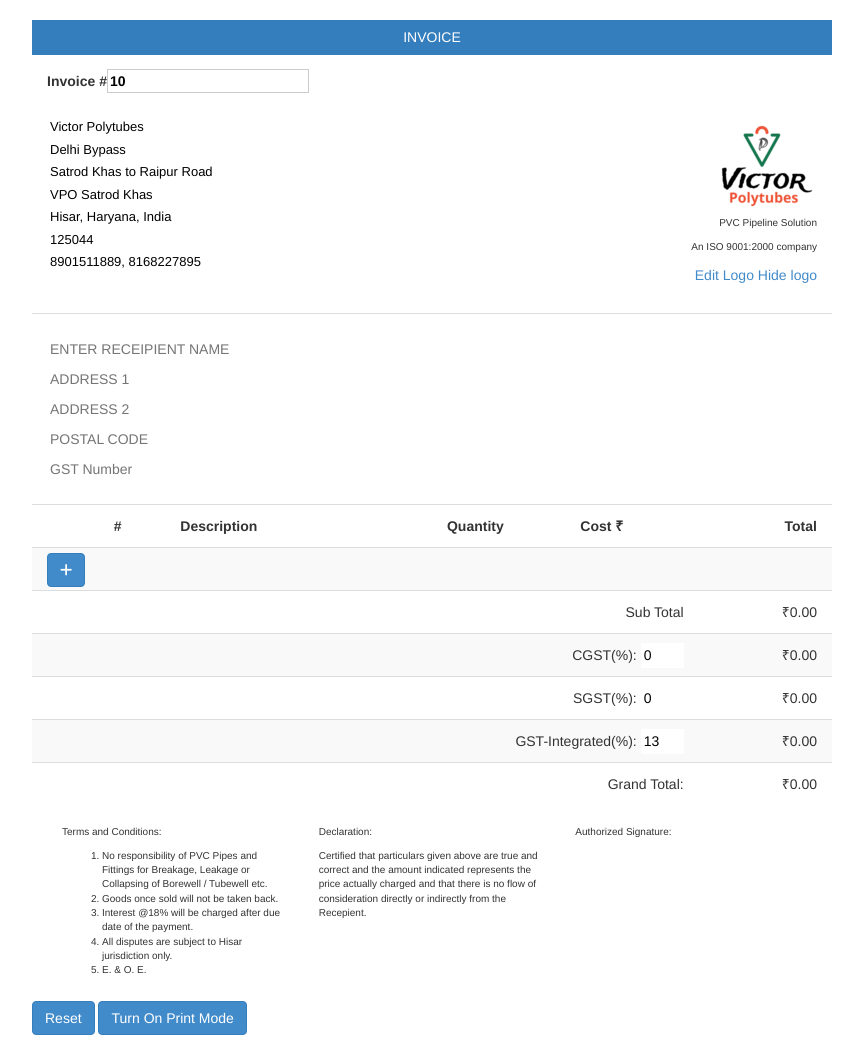
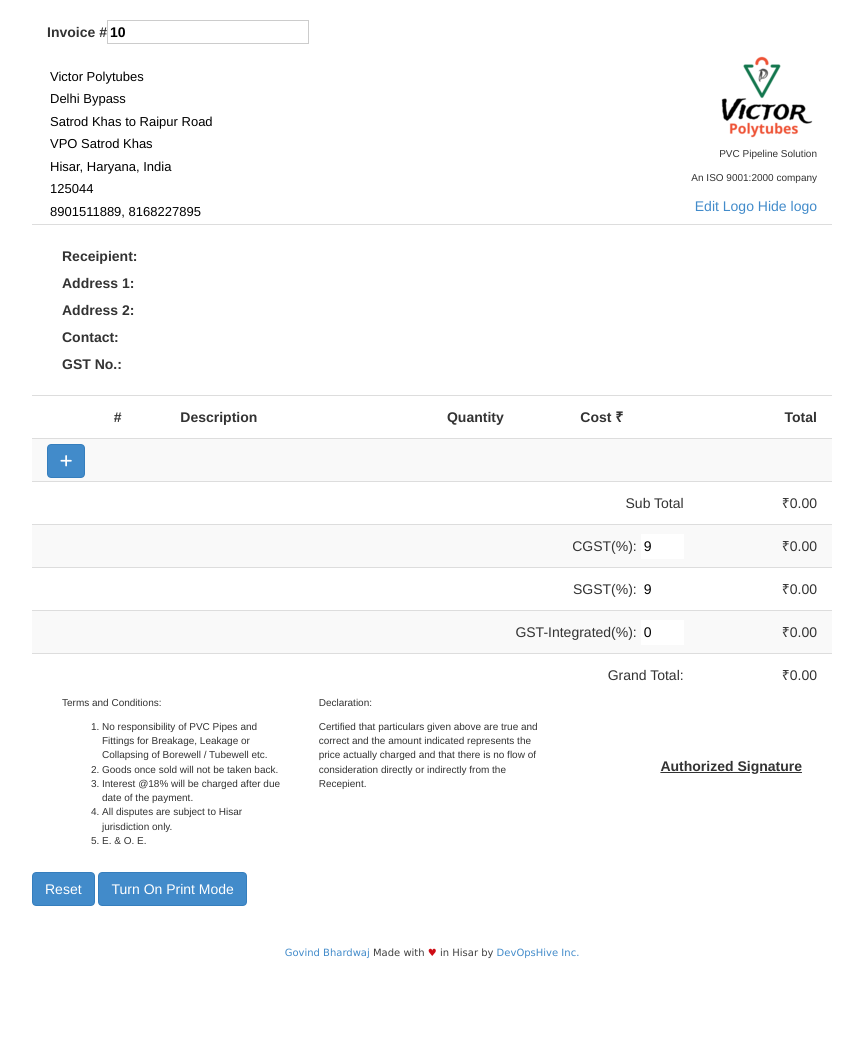
Before and after one commit to devopshive/invoice-system, a website: page app/index.html in a window 1280 px wide. Shown: the top 1038 px of the page, without its empty margins (208-1071 px from the left). After the commit the page ends 1000 px from the top, so only its background shows below. Drawn offline with nearby package versions, Linux system fonts and the light colour scheme.

Commit message:
checkpoint

```diff
--- a/app/css/style.css
+++ b/app/css/style.css
@@ -56,13 +56,10 @@
 .heading {
   background-color: #357EBD;
   color: #FFF;
-  margin-bottom: 1em;
   text-align: center;
-  line-height: 2.5em;
 }
 
 .branding {
-  padding-bottom: 2em;
   border-bottom: 1px solid #ddd;
 }
 
@@ -119,6 +116,10 @@
   font-size: small;
 }
 
+.signature {
+  text-align: right;
+}
+
 .extra_small {
   font-size: x-small;
 }
--- a/app/index.html
+++ b/app/index.html
@@ -4,68 +4,104 @@
 <head>
   <title>INVOICE</title>
   <meta charset='utf-8'>
-  <meta name="description" content="AngularJS and Angular Code Example for creating Invoices and Invoicing Application">
+  <meta name="description"
+        content="AngularJS and Angular Code Example for creating Invoices and Invoicing Application">
   <link rel="stylesheet" href="css/bootstrap.min.css">
   <link href="css/font-awesome.min.css" rel="stylesheet">
   <link rel="stylesheet" type="text/css" href="css/style.css">
-  <script type="text/javascript" src="https://ajax.googleapis.com/ajax/libs/angularjs/1.4.4/angular.min.js"></script>
+  <script type="text/javascript"
+          src="https://ajax.googleapis.com/ajax/libs/angularjs/1.4.4/angular.min.js"></script>
   <script type="text/javascript" src="js/main.js"></script>
   <script type="text/javascript" src="js/7b2373ca02.js"></script>
 </head>
 
 <body ng-app="invoicing" ng-controller="InvoiceCtrl">
 <div class="container" width="800px" id="invoice">
-    <div class="row">
-      <div class="col-xs-12 heading">
-        INVOICE
+  <div class="invoice-number-container">
+    <label for="invoice-number">Invoice #</label><input type="text" id="invoice-number"
+                                                        ng-model="invoice.invoice_number"/>
+  </div>
+  <div class="row branding">
+    <div class="company_info col-xs-6" ng-hide="logoRemoved">
+      <br>
+      <div class="input-container"><input type="text" ng-model="invoice.company_info.name"/></div>
+      <div class="input-container"><input type="text" ng-model="invoice.company_info.address1"/>
+      </div>
+      <div class="input-container"><input type="text" ng-model="invoice.company_info.address2"/>
+      </div>
+      <div class="input-container"><input type="text" ng-model="invoice.company_info.address3"/>
+      </div>
+      <div class="input-container"><input type="text" ng-model="invoice.company_info.address4"/>
+      </div>
+      <div class="input-container"><input type="text" ng-model="invoice.company_info.postal"/></div>
+      <div class="input-container"><input type="text" ng-model="invoice.company_info.contact"/>
       </div>
     </div>
-    <div class="invoice-number-container">
-      <label for="invoice-number">Invoice #</label><input type="text" id="invoice-number"
-        ng-model="invoice.invoice_number" />
-    </div>
-    <br>
-    <div class="row branding">
-      <div class="company_info col-xs-6" ng-hide="logoRemoved">
-        <div class="input-container"><input type="text" ng-model="invoice.company_info.name" /></div>
-        <div class="input-container"><input type="text" ng-model="invoice.company_info.address1" /></div>
-        <div class="input-container"><input type="text" ng-model="invoice.company_info.address2" /></div>
-        <div class="input-container"><input type="text" ng-model="invoice.company_info.address3" /></div>
-        <div class="input-container"><input type="text" ng-model="invoice.company_info.address4" /></div>
-        <div class="input-container"><input type="text" ng-model="invoice.company_info.postal" /></div>
-        <div class="input-container"><input type="text" ng-model="invoice.company_info.contact" /></div>
-      </div>
     <div class="col-xs-6 logo-container">
-        <input type="file" id="imgInp" />
-        <img ng-hide="logoRemoved" id="company_logo" ng-src="{{ logo }}" alt="your image" width="100" />
+      <input type="file" id="imgInp"/>
+      <img ng-hide="logoRemoved" id="company_logo" ng-src="{{ logo }}" alt="your image"
+           width="100"/>
       <p class="extra_small" ng-hide="logoRemoved">PVC Pipeline Solution</p>
       <p class="extra_small" ng-hide="logoRemoved">An ISO 9001:2000 company</p>
       <div>
         <div class="noPrint" ng-hide="printMode">
           <a ng-click="editLogo()" href>Edit Logo</a>
-            <a ng-click="toggleLogo()" id="remove_logo" href>{{ logoRemoved ? 'Show' : 'Hide' }} logo</a>
+          <a ng-click="toggleLogo()" id="remove_logo" href>{{ logoRemoved ? 'Show' : 'Hide' }}
+            logo</a>
         </div>
       </div>
     </div>
   </div>
+  <div class="row infos">
     <br>
-    <div class="row infos">
-      <div class="col-xs-6">
-        <div class="input-container"><input type="text" ng-model="invoice.customer_info.name"
-            placeholder="ENTER RECEIPIENT NAME" /></div>
-        <div class="input-container"><input type="text" ng-model="invoice.customer_info.address1"
-            placeholder="ADDRESS 1" /></div>
-        <div class="input-container"><input type="text" ng-model="invoice.customer_info.address2"
-            placeholder="ADDRESS 2" /></div>
-        <div class="input-container"><input type="text" ng-model="invoice.customer_info.postal"
-            placeholder="POSTAL CODE" /></div>
-        <div class="input-container"><input type="text" ng-model="invoice.customer_info.postal"
-            placeholder="GST Number" /></div>
+    <div class="form-group col-xs-6">
+      <table>
+        <tr>
+          <td colspan="2" class="col-xs-2">
+            <label>Receipient:</label>
+          </td>
+          <td colspan="2" class="col-xs-4"><input type="text" ng-model="invoice.customer_info.name"
+                     />
+          </td>
+        </tr>
+        <tr>
+          <td colspan="2" class="col-xs-2">
+            <label>Address 1:</label>
+          </td>
+          <td class="col-xs-2">
+            <input type="text" ng-model="invoice.customer_info.address1"
+                  />
+          </td>
+        </tr>
+        <tr>
+          <td colspan="2" class="col-xs-2">
+            <label>Address 2:</label>
+          </td>
+          <td class="col-xs-2"><input type="text" ng-model="invoice.customer_info.address2"
+                    />
+          </td>
+        </tr>
+        <tr>
+          <td colspan="2" class="col-xs-2">
+            <label>Contact:</label>
+          </td>
+          <td class="col-xs-2"><input type="text" ng-model="invoice.customer_info.postal"
+                    />
+          </td>
+        </tr>
+        <tr>
+          <td colspan="2" class="col-xs-2">
+            <label>GST No.:</label>
+          </td>
+          <td class="col-xs-2"><input type="text" ng-model="invoice.customer_info.postal"
+                    />
+          </td>
+        </tr>
+      </table>
       <!-- <div class="input-container" data-ng-hide='printMode'>
         <select ng-model='currencySymbol'
           ng-options='currency.symbol as currency.name for currency in availableCurrencies'></select>
       </div> -->
-        <br>
     </div>
 
   </div>
@@ -82,19 +118,21 @@
 
       <div class="col-xs-1 remove-item-container">
         <a href ng-hide="printMode" ng-click="removeItem(item)" class="btn btn-danger"><i
-              class="fa fa-trash-o"></i><br></a>
+          class="fa fa-trash-o"></i></a>
       </div>
       <div class="col-xs-1 remove-item-container">
         {{$index+1}}
       </div>
       <div class="col-xs-4 input-container">
-          <input ng-model="item.description" placeholder="Description" />
+        <input ng-model="item.description" placeholder="Description"/>
       </div>
       <div class="col-xs-2 input-container">
-          <input ng-model="item.qty" value="1" size="4" ng-required ng-validate="integer" placeholder="Quantity" />
+        <input ng-model="item.qty" value="1" size="4" ng-required ng-validate="integer"
+               placeholder="Quantity"/>
       </div>
       <div class="col-xs-2 input-container">
-          <input ng-model="item.cost" value="0.00" ng-required ng-validate="number" size="6" placeholder="Cost" />
+        <input ng-model="item.cost" value="0.00" ng-required ng-validate="number" size="6"
+               placeholder="Cost"/>
       </div>
       <div class="col-xs-2 text-right input-container">
         {{item.cost * item.qty | currency: currencySymbol}}
@@ -123,7 +161,8 @@
     </div>
     <div class="row">
       <div class="col-xs-10 text-right">GST-Integrated(%): <input ng-model="invoice.gst_integrated"
-            ng-validate="number" style="width:43px">
+                                                                  ng-validate="number"
+                                                                  style="width:43px">
       </div>
       <div class="col-xs-2 text-right">{{calculateIGST() | currency: currencySymbol}}</div>
     </div>
@@ -132,12 +171,12 @@
       <div class="col-xs-2 text-right">{{calculateGrandTotal() | currency: currencySymbol}}</div>
     </div>
   </div>
-    <br>
   <div>
     <div class="terms_condition col-xs-4">
       <p>Terms and Conditions:</p>
       <ol>
-          <li>No responsibility of PVC Pipes and Fittings for Breakage, Leakage or Collapsing of Borewell / Tubewell
+        <li>No responsibility of PVC Pipes and Fittings for Breakage, Leakage or Collapsing of
+          Borewell / Tubewell
           etc.
         </li>
         <li>Goods once sold will not be taken back.</li>
@@ -148,13 +187,16 @@
     </div>
     <div class="declaration col-xs-4">
       <p>Declaration:</p>
-        Certified that particulars given above are true and correct and the amount indicated represents the price
+      Certified that particulars given above are true and correct and the amount indicated
+      represents the price
       actually
       charged and that there is no flow of consideration directly or indirectly from the Recepient.
     </div>
-      <div class="declaration col-xs-4">
-        <p>Authorized Signature:</p>
-
+    <div class="signature col-xs-4">
+      <br>
+      <br>
+      <br>
+      <p><b><u>Authorized Signature</u></b></p>
     </div>
   </div>
 </div>
@@ -162,8 +204,10 @@
   <div class="row noPrint actions">
     <a href="#" class="btn btn-primary" ng-show="printMode" ng-click="printInfo()">Print</a>
     <a href="#" class="btn btn-primary" ng-click="clearLocalStorage()">Reset</a>
-      <a href="#" class="btn btn-primary" ng-hide="printMode" ng-click="printMode = true;">Turn On Print Mode</a>
-      <a href="#" class="btn btn-primary" ng-show="printMode" ng-click="printMode = false;">Turn Off Print Mode</a>
+    <a href="#" class="btn btn-primary" ng-hide="printMode" ng-click="printMode = true;">Turn On
+      Print Mode</a>
+    <a href="#" class="btn btn-primary" ng-show="printMode" ng-click="printMode = false;">Turn Off
+      Print Mode</a>
   </div>
 </div>
 
--- a/app/js/main.js
+++ b/app/js/main.js
@@ -6,9 +6,9 @@
 
   // The invoice displayed when the user first uses the app
   .constant("DEFAULT_INVOICE", {
-    gst_integrated: 13.0,
-    cgst: 0,
-    sgst: 0,
+    gst_integrated: 0,
+    cgst: 9,
+    sgst: 9,
     invoice_number: 10,
     customer_info: {
       name: "",
```
Lines whose indentation alone changed are shown as unchanged.
